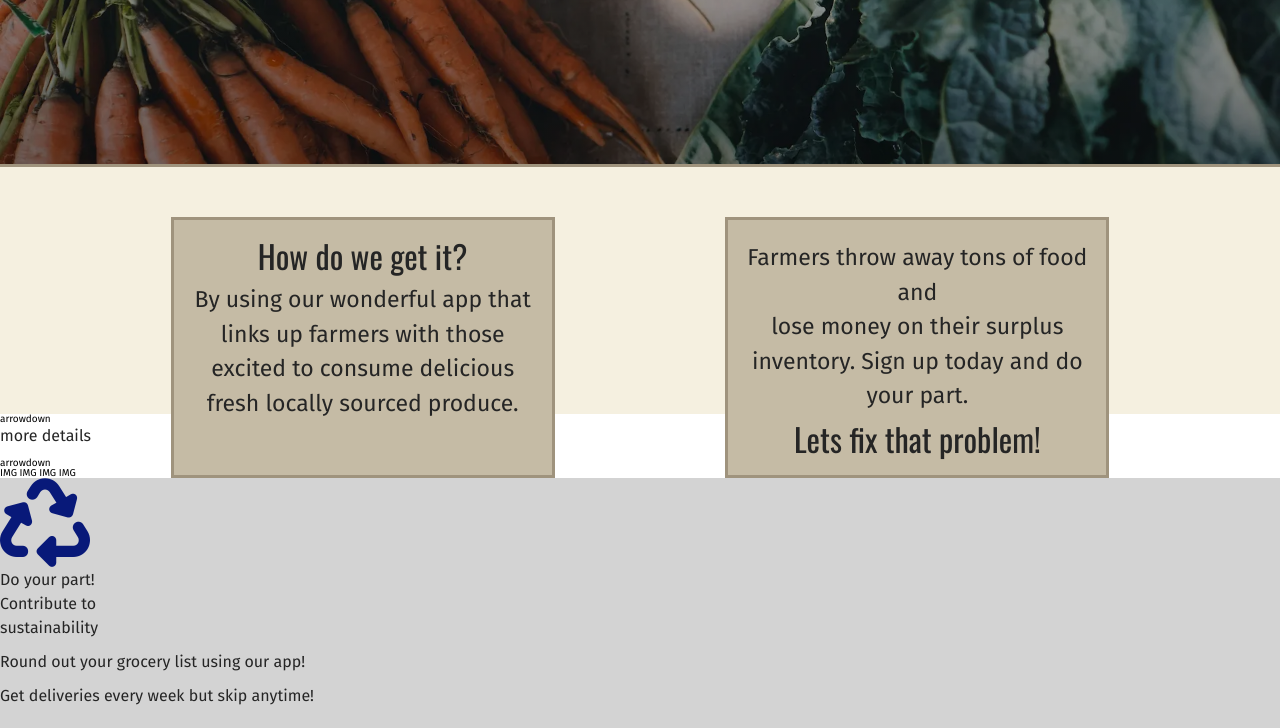
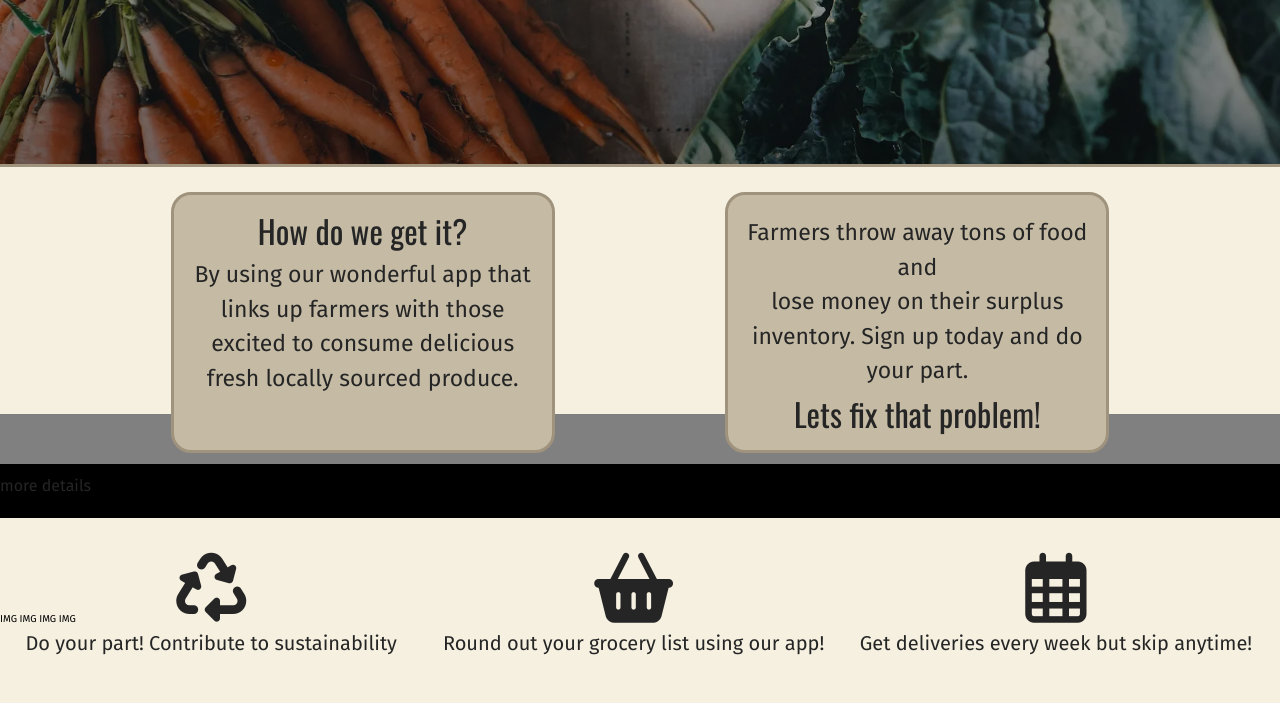
Before and after one commit to Build-Week-Farm-Fresh/Web-UI, a plain HTML site: page index.html in a window 1280 px wide. Shown: the part 541-1269 px from the top of the page. After the commit the page ends 1244 px from the top, so only its background shows below. Drawn offline with nearby package versions, Linux system fonts and the light colour scheme.

Commit message:
this commit includes the styling of the decorative page break

```diff
--- a/index.html
+++ b/index.html
@@ -69,13 +69,21 @@
         </div>
         <div class="highlight-icons-wrap">
           <div class="recycle">
-            <i class="fas fa-recycle fa-9x" style="color: rgb(8, 25, 121)"></i>
+            <i class="fas fa-recycle fa-7x" style="color: rgb(37, 37, 37)"></i>
             <p>Do your part! Contribute to sustainability</p>
           </div>
           <div class="veggies">
+            <i
+              class="fas fa-shopping-basket fa-7x"
+              style="color: rgb(37, 37, 37)"
+            ></i>
             <p>Round out your grocery list using our app!</p>
           </div>
           <div class="calendar">
+            <i
+              class="far fa-calendar-alt fa-7x"
+              style="color: rgb(37, 37, 37)"
+            ></i>
             <p>Get deliveries every week but skip anytime!</p>
           </div>
         </div>
--- a/less/home-page.less
+++ b/less/home-page.less
@@ -34,6 +34,7 @@
     color: white;
     text-shadow: 0px 2px 1px rgba(0, 0, 0, 0.05);
     letter-spacing: 1.1pt;
+    line-height: 1.3;
   }
 
   button {
@@ -63,10 +64,11 @@
 
   .left {
     width: 30%;
-    margin-top: 50px;
+    margin-top: 25px;
     text-align: center;
     border: 3px solid #9f937d;
     background-color: #c5bba5;
+    border-radius: 20px;
 
     h2 {
       margin-top: 20px;
@@ -81,10 +83,11 @@
 
   .right {
     width: 30%;
-    margin-top: 50px;
+    margin-top: 25px;
     text-align: center;
     border: 3px solid #9f937d;
     background-color: #c5bba5;
+    border-radius: 20px;
 
     h2 {
       padding-bottom: 20px;
@@ -100,10 +103,43 @@
   }
   .highlight-icons-wrap {
     height: 250px;
-    background-color: lightgrey;
+    background-color: #f5f0e0;
+    display: flex;
+
+    p {
+      font-size: 2rem;
+      padding-top: 5px;
+    }
   }
 
   .recycle {
-    width: 100px;
+    padding-top: 100px;
+    width: 33%;
+    text-align: center;
+  }
+
+  .veggies {
+    padding-top: 100px;
+    width: 33%;
+    text-align: center;
+  }
+
+  .calendar {
+    padding-top: 100px;
+    width: 33%;
+    text-align: center;
   }
 }
+
+.decorative-break {
+  height: 200px;
+
+  .break1 {
+    height: 50px;
+    background-color: grey;
+  }
+
+  .break2 {
+    background-color: black;
+  }
+}
```
Also changed, not shown: css/index.css.
